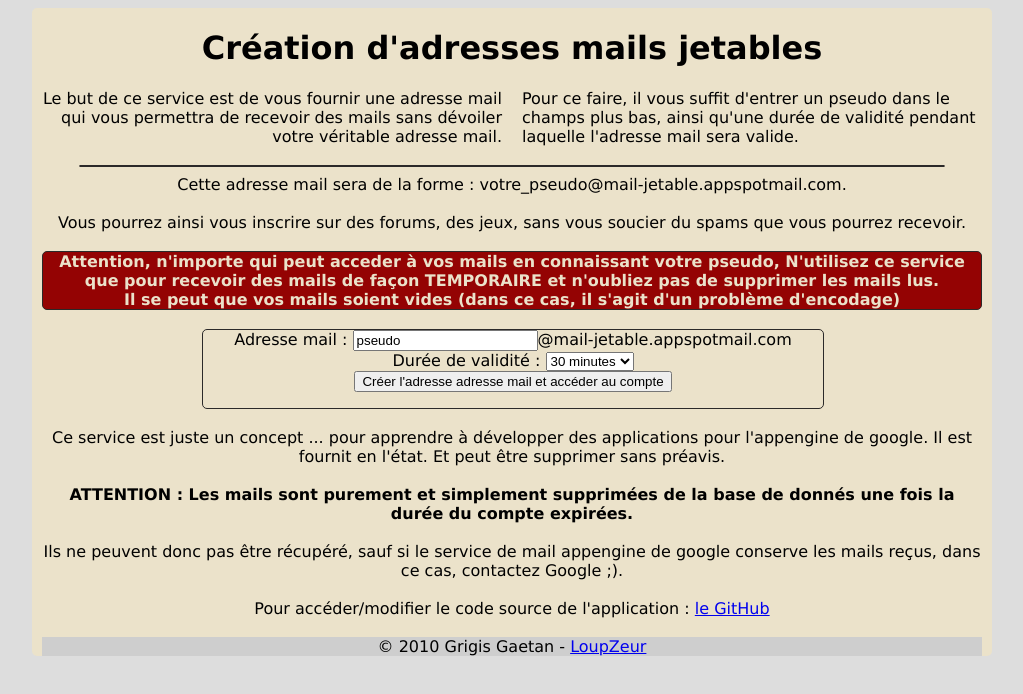
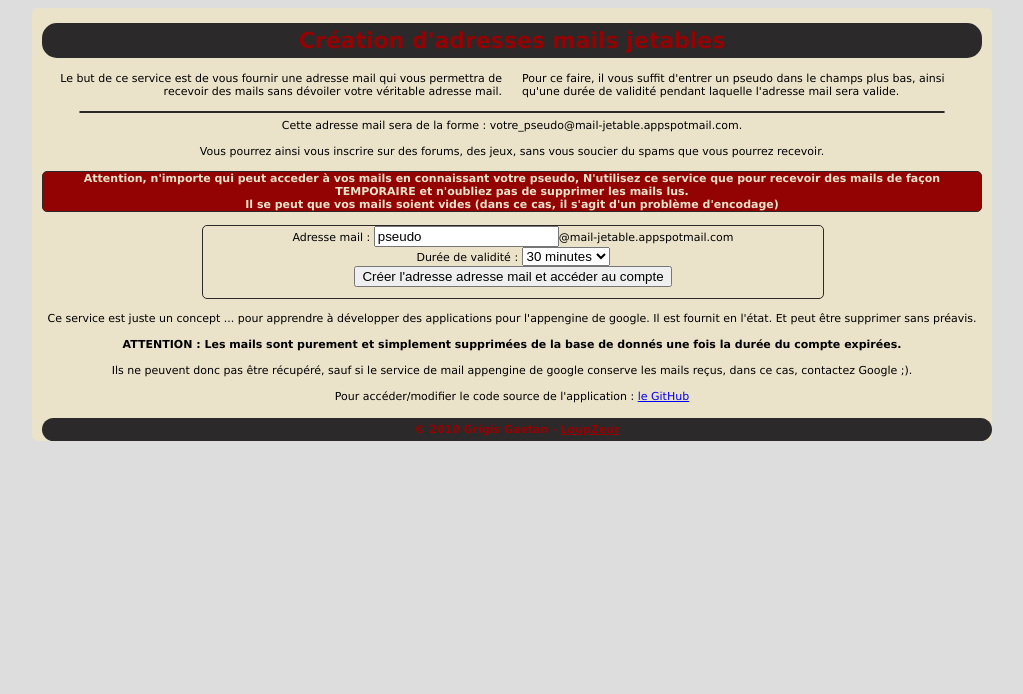
Before and after one commit to cipher16/mailJetable, a plain HTML site: page Views/index.html in a window 1280 px wide. Shown: the whole page, without its empty margins (128-1151 px from the left). Drawn offline with Linux system fonts and the light colour scheme.

Commit message:
Changements graphique

```diff
--- a/Statics/stylesheets/main.css
+++ b/Statics/stylesheets/main.css
@@ -15,6 +15,7 @@
 	width: 960px;
 	background-color:EBE2CA;
 	-moz-border-radius: 5px; -webkit-border-radius: 5px;
+	font-size:11px;
 }
 
 /* Grid >> Global
@@ -387,7 +388,16 @@ body {
 }
 
 .footer{
-  background-color:#CECECE;
+  background-color:#2B2929;
+  color:#940303;
+  font-weight:bolder;
+  padding:5px;
+  -moz-border-radius: 15px; -webkit-border-radius: 15px;
+  margin-top:15px;
+}
+
+.footer a{
+  color:#940303;
 }
 
 .mail_form{
@@ -419,3 +429,11 @@ hr{
 h6 {
   font-weight:normal;
 }
+
+h1 {
+  background-color:#2B2929;
+  color:#940303;
+  font-weight:bolder;
+  padding:5px;
+  -moz-border-radius: 15px; -webkit-border-radius: 15px;
+}
--- a/Views/index.html
+++ b/Views/index.html
@@ -49,11 +49,8 @@
 				Ils ne peuvent donc pas &ecirc;tre r&eacute;cup&eacute;r&eacute;, sauf si le service de mail appengine de google conserve les mails re&ccedil;us, dans ce cas, contactez Google ;).<br /><br />
 				Pour acc&eacute;der/modifier le code source de l'application : <a href="http://github.com/cipher16/mailJetable">le GitHub</a>
 			</div>
-			<div class="grid_12">&nbsp;</div>
 
 			<div class="grid_12 footer" style="text-align:center">&copy; 2010 Grigis Gaetan - <a href="http://blog.gaetan-grigis.eu">LoupZeur</a></div>
 		</div>
-		<br /><br />
-		<div>&nbsp;</div>
 	</body>
 </html>
```
